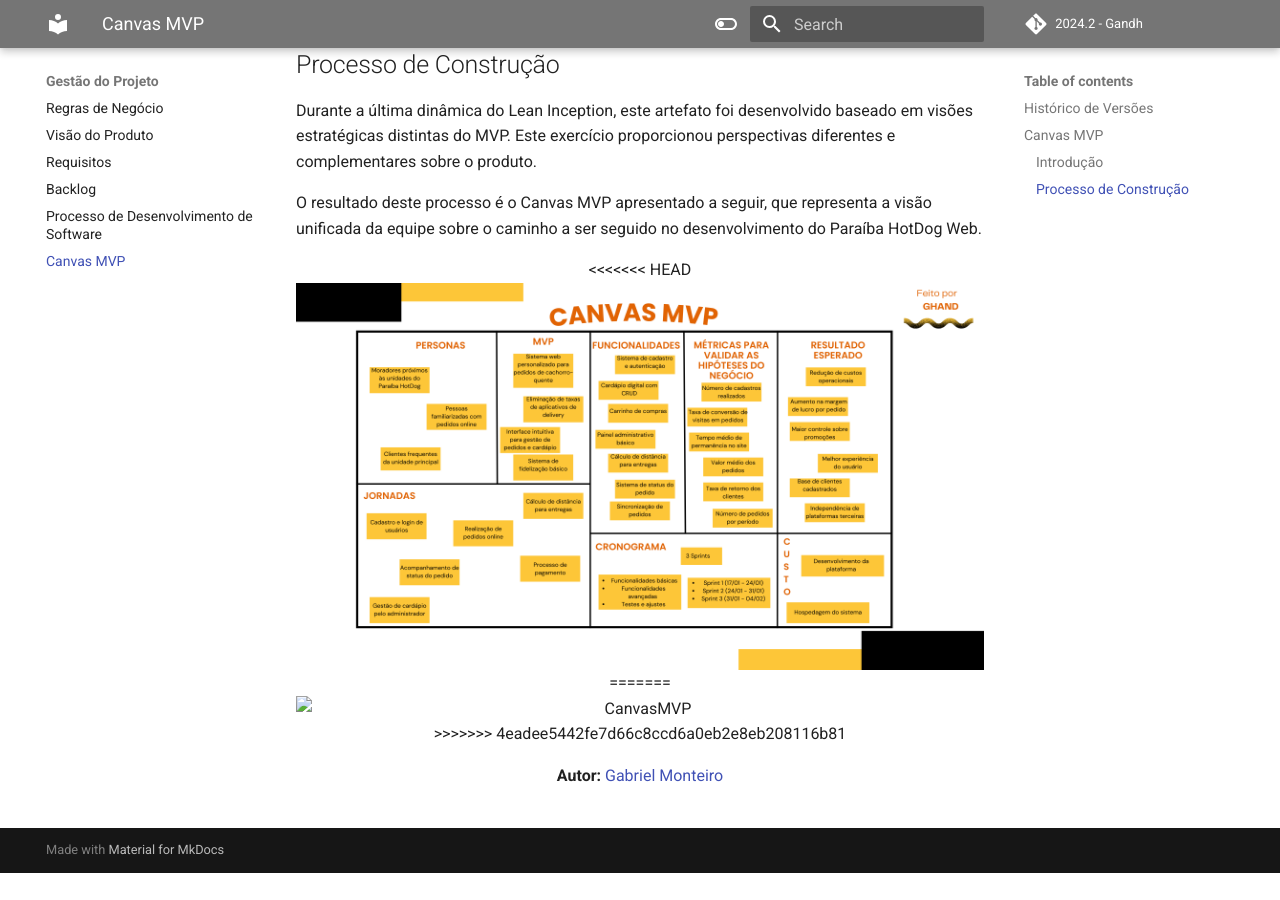
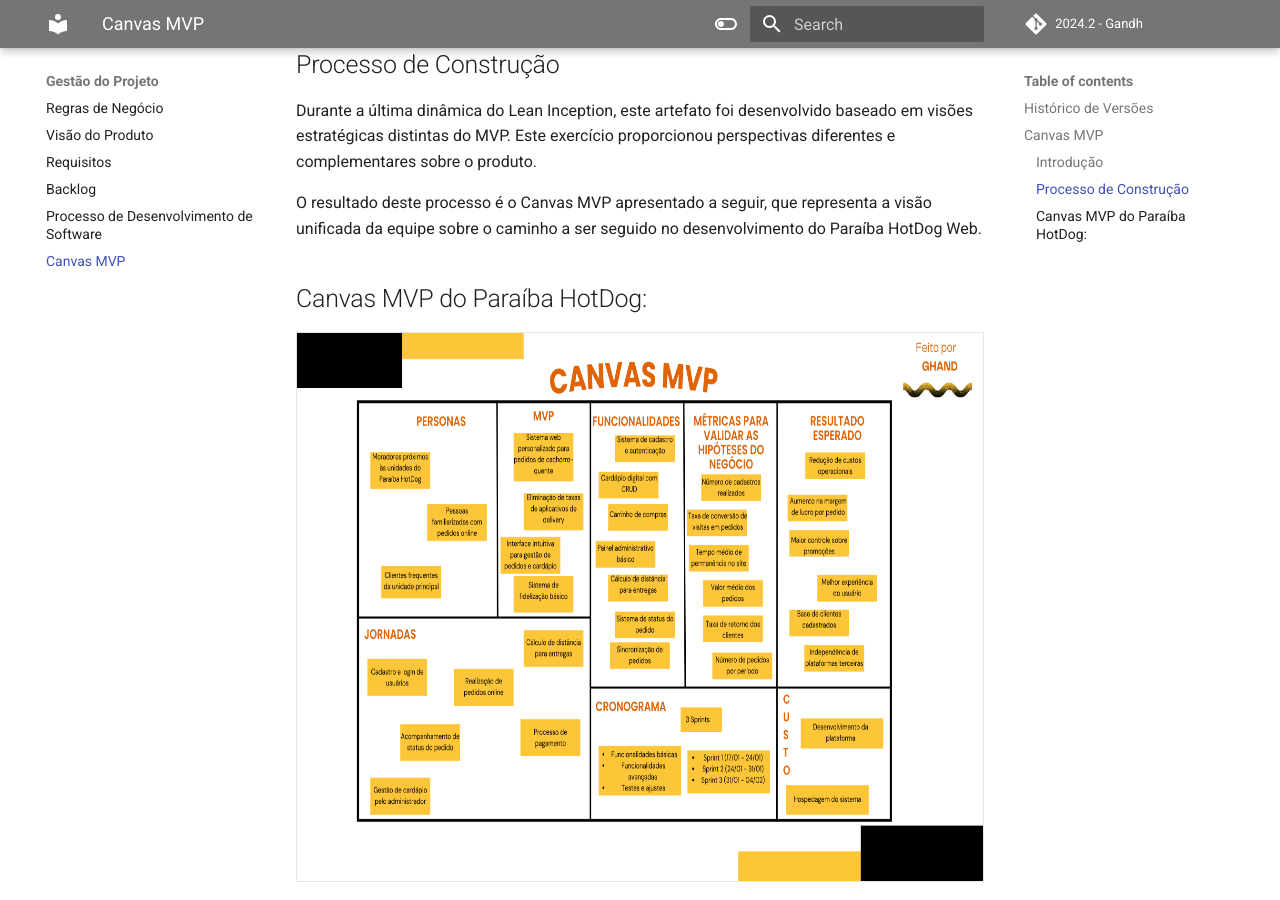
Before and after one commit to FGA-REQ/2024.2-Gandh, an MkDocs documentation site: the page built from docs/CanvasMVP/canvasMVP.md, in a window 1280 px wide and 900 px high, scrolled down 589 px. Built offline with MkDocs 1.6.1 and Material for MkDocs 9.7.7, drawn with Linux system fonts in a browser that asks for light colours; comment, search, counter and statistics services are not loaded; before the commit the page ends 1462 px from its top, so only the background shows below that.

Commit message:
fix: imagem

```diff
--- a/docs/CanvasMVP/canvasMVP.md
+++ b/docs/CanvasMVP/canvasMVP.md
@@ -17,13 +17,5 @@
 
 O resultado deste processo é o Canvas MVP apresentado a seguir, que representa a visão unificada da equipe sobre o caminho a ser seguido no desenvolvimento do Paraíba HotDog Web.
 
-<div style="text-align: center;">
-    <figure>
-<<<<<<< HEAD
-        <img src="/assets/canvasMVP.png" alt="CanvasMVP" width="800">
-=======
-        <img src="../assets/canvasMVP.png" alt="CanvasMVP" width="800">
->>>>>>> 4eadee5442fe7d66c8ccd6a0eb2e8eb208116b81
-        <p align="center"><b>Autor:</b> <a href="https://github.com/GabrielSMonteiro">Gabriel Monteiro</a></p>
-    </figure>
-</div>
+## Canvas MVP do Paraíba HotDog:
+<img src="/assets/canvasMVP.png" alt="Canvas MVP do Paraíba HotDog" style="border: 1px solid rgba(0, 0, 0, 0.1); width: 900px; height: 550px;">
```
